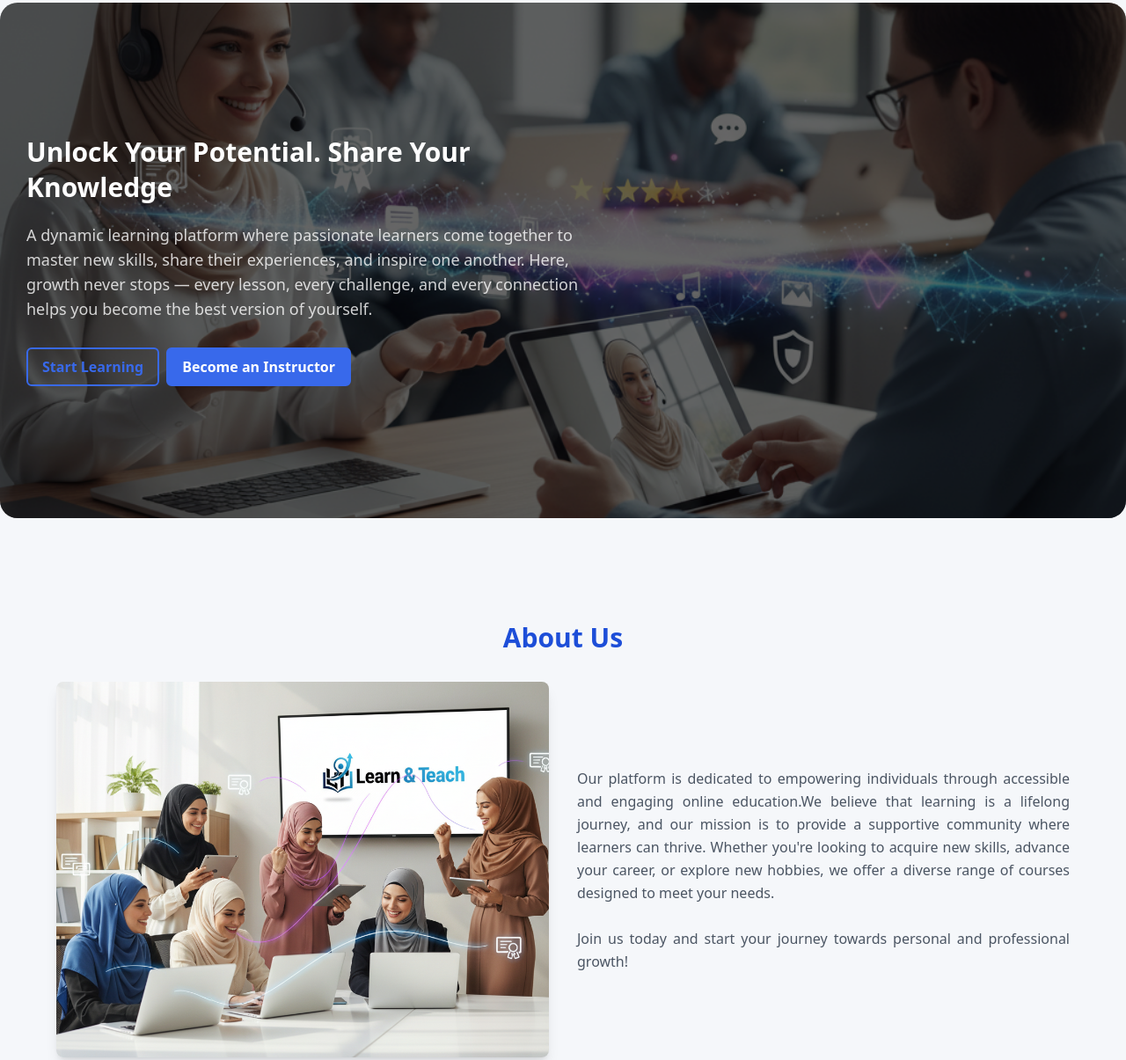
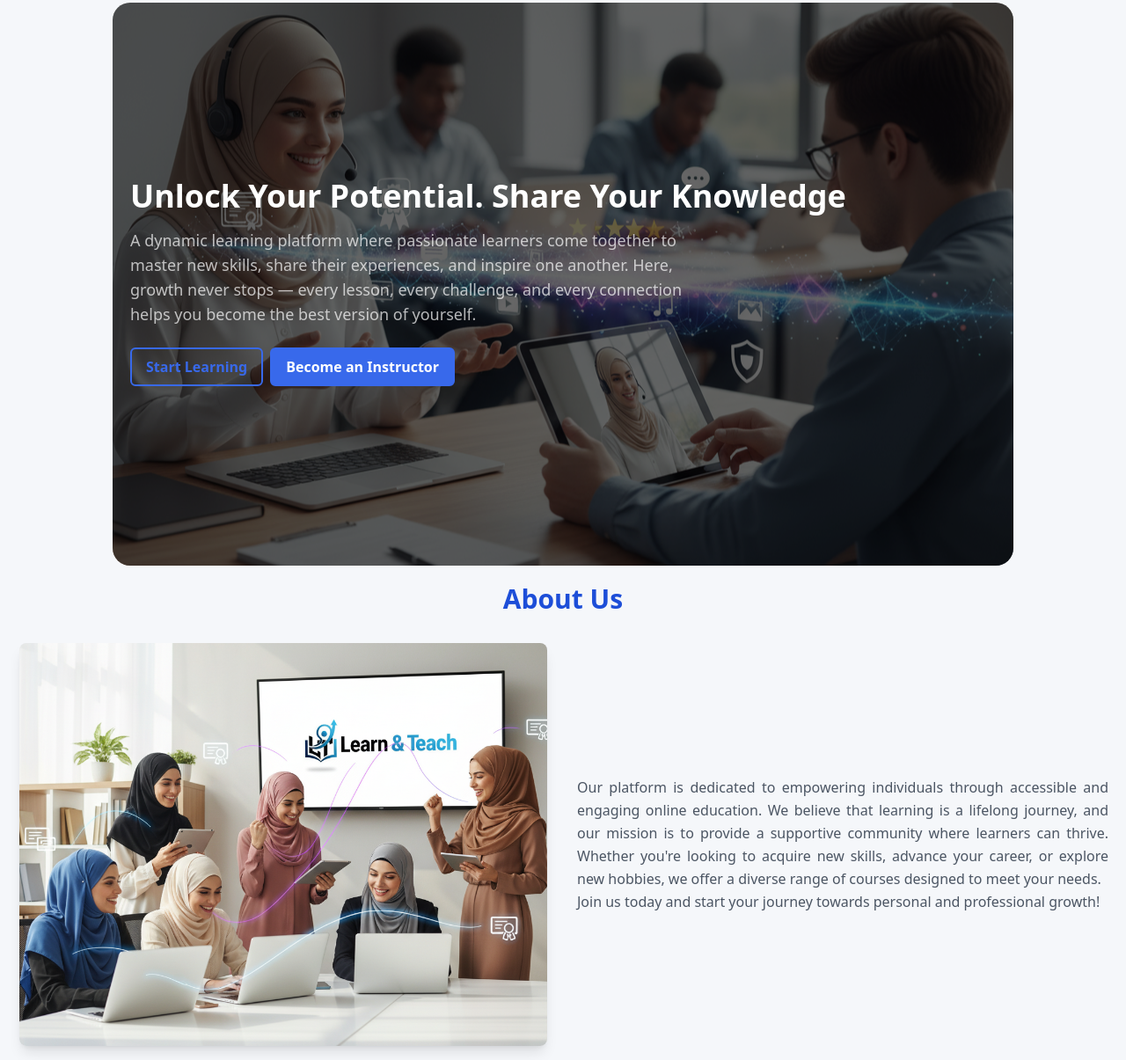
Before and after one commit to MariamMohamed0/project, a plain HTML site: page index.html in a window 1280 px wide. Shown: the part 97-1302 px from the top of the page at 88% size. Drawn offline with nearby package versions, Linux system fonts and the light colour scheme.

Commit message:
Add files via upload

```diff
--- a/css/style.css
+++ b/css/style.css
@@ -47,18 +47,26 @@ nav {
 }
 
 header .context {
+    width: 80%;
+    margin: 50px auto 20px;
+}
+
+header .box {
     background-image: url("../images/hero.png");
     background-size: cover;
+    background-repeat: no-repeat;
     background-position: center;
-    margin: 30px auto;
+    width: 100%;
+    min-height: 80vh;
     position: relative;
     border-radius: 20px;
-    color: white;
-    padding: 150px 20px 150px 30px;
+    box-sizing: border-box;
+    padding: 0 20px;
     margin-top: 100px;
 }
 
-header .context::before {
+
+header .box::before {
     content: "";
     position: absolute;
     background-color: rgba(0, 0, 0, 0.6);
@@ -67,21 +75,19 @@ header .context::before {
     border-radius: 20px;
 }
 
-header .context>* {
+header .box>* {
     position: relative;
     z-index: 2;
 }
 
+
 header .context h2 {
+    padding-top: 200px;
     color: white;
-    font-size: 30px;
-    margin-bottom: 20px;
 }
 
-header .context p {
-    margin-bottom: 30px;
-
-    color: rgba(255, 255, 255, 0.8);
+header .context .bt {
+    padding-bottom: 50px;
 }
 
 /* end header */
--- a/index.html
+++ b/index.html
@@ -11,9 +11,9 @@
 </head>
 
 <body>
-    <header id="home" class=" h-[80vh]">
+    <header id="home" class=" h-[80vh] mb-3">
         <nav class="bg-white shadow">
-            <div class="max-w-7xl mx-auto px-4 sm:px-6 lg:px-8">
+            <div class="max-w-7xl mx-auto px-4 lg:px-8">
                 <div class="flex justify-between items-center h-16">
                     <div>
                         <img src="images/logo.png" alt="Logo" class="h-8 w-30">
@@ -61,25 +61,25 @@
         </nav>
 
 
-        <div class="container context mt-5 text-white px-4">
-            <div class="max-w-2xl">
+        <div class="container context mt-5">
+            <div class="box">
                 <h2 class="text-3xl sm:text-4xl font-bold mb-4">Unlock Your Potential. Share Your Knowledge</h2>
-                <p class="text-base sm:text-lg leading-relaxed mb-6">
+                <p class="text-base sm:text-lg leading-relaxed mb-6 max-w-2xl text-white/70">
                     A dynamic learning platform where passionate learners come together to master new skills, share
                     their experiences,
                     and inspire one another. Here, growth never stops — every lesson, every challenge, and every
                     connection helps you
                     become the best version of yourself.
                 </p>
-                <div class="flex flex-col sm:flex-row gap-2">
+                <div class="flex flex-col sm:flex-row gap-2 bt text-white">
                     <button class="btn-outline px-4 py-2 rounded-md w-full sm:w-auto">Start Learning</button>
                     <button class="btn-primary px-4 py-2 rounded-md w-full sm:w-auto">Become an Instructor</button>
                 </div>
             </div>
         </div>
     </header>
-    <section id="about" class="my-16 px-6">
-        <div class="max-w-6xl mx-auto text-center">
+    <section id="about" class="m-5 ">
+        <div class="mx-auto text-center">
             <h2 class="text-3xl font-bold mb-8 text-blue-700">About Us</h2>
 
             <div class="flex flex-col md:flex-row items-center gap-8 text-left">
@@ -90,21 +90,27 @@
                 </div>
 
                 <div class="md:w-1/2">
-                    <p class="text-gray-600 leading-relaxed text-justify">
+                    <p class="text-gray-600 leading-relaxed text-justify max-w-2xl">
                         Our platform is dedicated to empowering individuals through accessible and engaging online
-                        education.We believe that learning is a lifelong journey, and our mission is to provide a supportive community
-                        where learners can thrive. Whether you're looking to acquire new skills, advance your career, or explore
-                        new hobbies, we offer a diverse range of courses designed to meet your needs.
-                        <br><br>
+                        education.
+                        <span class="hidden sm:inline">
+                            We believe that learning is a lifelong journey, and our mission is to provide a supportive
+                            community
+                            where learners can thrive. Whether you're looking to acquire new skills, advance your
+                            career, or explore
+                            new hobbies, we offer a diverse range of courses designed to meet your needs.
+                        </span>
+                        <br>
                         Join us today and start your journey towards personal and professional growth!
                     </p>
+
                 </div>
 
             </div>
         </div>
     </section>
 
-    <section id="section" class="my-10 px-4">
+    <section id="section" class="my-3 px-4">
         <h2 class="text-3xl font-bold text-center mb-8 text-blue-700">Sections</h2>
 
         <div class="grid grid-cols-1 sm:grid-cols-2 lg:grid-cols-3 gap-6 max-w-6xl mx-auto">
```
